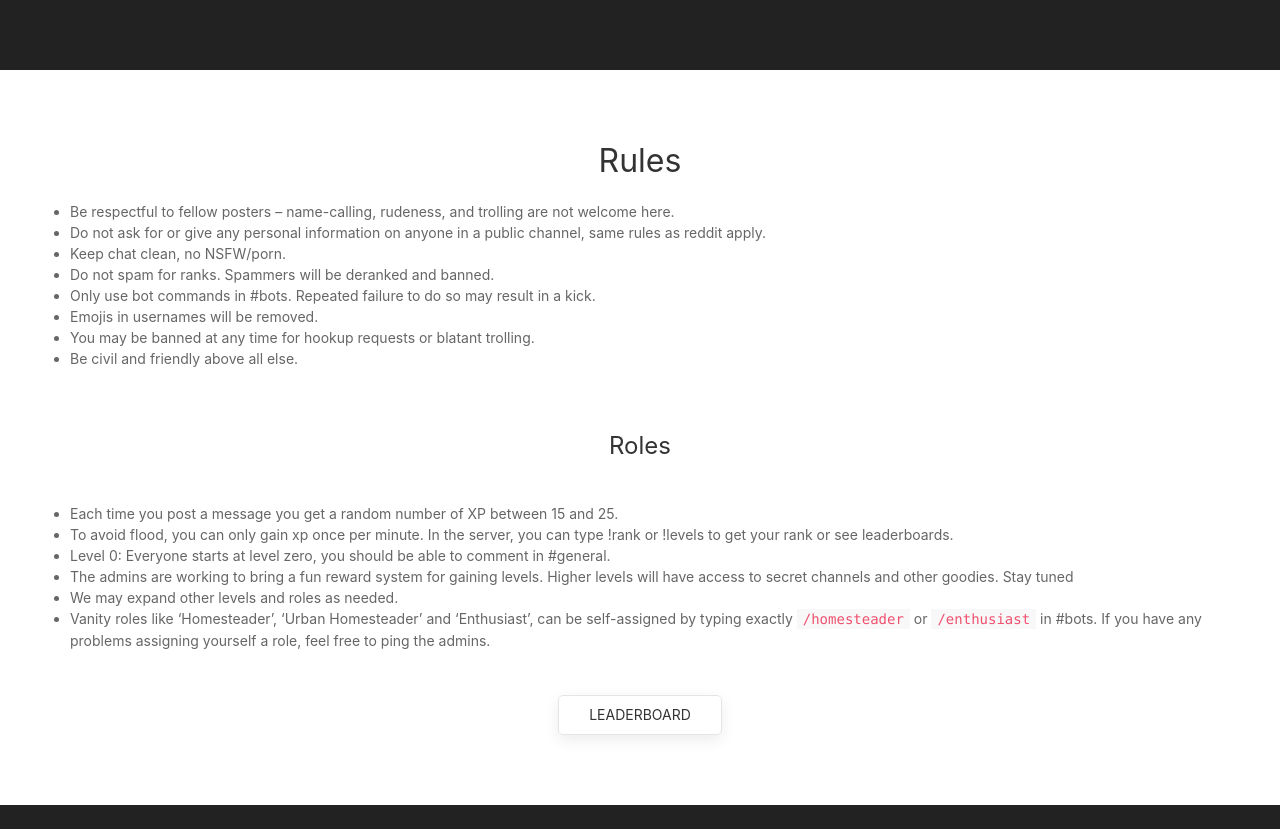
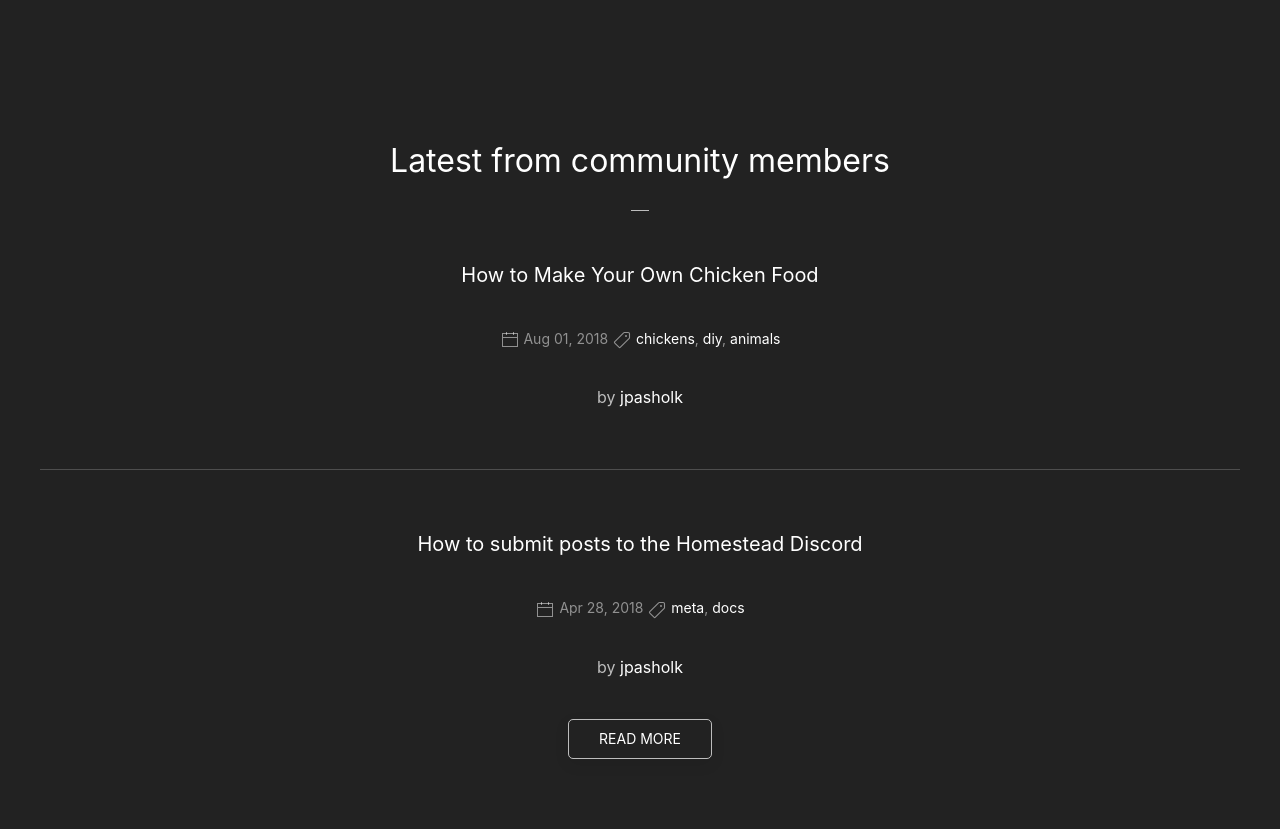
Before and after one commit to DIY-Homestead/Discord, a Jekyll site: the page built from index.html, in a window 1280 px wide and 1400 px high, scrolled down 807 px. Shown: the part 119-948 px from the top of the window. Built offline with Jekyll 4.4.1, drawn with Linux system fonts in a browser that asks for light colours; grey boxes are pictures that could not be loaded.

Commit message:
Added night mode toggle, moved rules to it's own page.

```diff
--- a/_includes/footer.html
+++ b/_includes/footer.html
@@ -5,10 +5,11 @@
         <div class="uk-text-center uk-text-small">
           <p>
             <a class="uk-link-text" href="{{ site.baseurl }}/index.html#Join">Join</a> |
-            <a class="uk-link-text" href="{{ site.baseurl }}/index.html#Rules">Rules</a> |
+            <a class="uk-link-text" href="{{ site.baseurl }}/rules">Rules</a> |
             <a class="uk-link-text" href="{{ site.baseurl }}/blog">Blog</a>
-            <br> &copy; <a class="uk-link-text uk-text-small" href="https://github.com/DIY-Homestead/Discord">Source</a>
             <br>
+            <a href="https://github.com/DIY-Homestead/Discord" class="uk-icon-button" uk-icon="github"></a>
+            <a class="uk-icon-button" type="button" uk-toggle="target: .toggle-custom; cls: uk-section-secondary"><span uk-icon="bolt"></span></a>
           </p>
         </div>
       </div>
--- a/_includes/header.html
+++ b/_includes/header.html
@@ -5,7 +5,6 @@
         <ul class="uk-navbar-nav">
           <!--<li><a href="/index.html#About" uk-scroll>About</a></li>-->
           <li><a href="/Discord/index.html#Join">Join</a></li>
-          <li><a href="/Discord/index.html#Rules">Rules</a></li>
           <li><a href="{{ site.baseurl }}/blog">Blog</a></li>
         </ul>
       </div>
--- a/_layouts/home.html
+++ b/_layouts/home.html
@@ -2,7 +2,7 @@
 layout: default
 ---
 <main>
-  <div id="Join" class="uk-section uk-section-secondary">
+  <div id="Join" class="toggle-custom uk-section uk-section-secondary">
     <div class="uk-container uk-text-center">
       <h2><a class="uk-link-text" href="https://discord.gg/w5wnFKT">Join</a></h2>
       <div class="uk-grid-match uk-child-width-1-1@m" uk-grid>
@@ -16,39 +16,7 @@
     </div>
   </div>
 
-  <div id="Rules" class="uk-section uk-section">
-    <div class="uk-container uk-text-center">
-      <h2>Rules</h2>
-      <div class="uk-grid-match uk-child-width-1-1@m uk-text-left" uk-grid>
-        <div class="uk-flex uk-flex-center uk-text-small">
-          <ul>
-            <li>Be respectful to fellow posters – name-calling, rudeness, and trolling are not welcome here.</li>
-            <li>Do not ask for or give any personal information on anyone in a public channel, same rules as reddit apply.</li>
-            <li>Keep chat clean, no NSFW/porn.</li>
-            <li>Do not spam for ranks. Spammers will be deranked and banned.</li>
-            <li>Only use bot commands in #bots. Repeated failure to do so may result in a kick.</li>
-            <li>Emojis in usernames will be removed.</li>
-            <li>You may be banned at any time for hookup requests or blatant trolling.</li>
-            <li>Be civil and friendly above all else.</li>
-          </ul>
-          <h3 class="uk-text-center">Roles</h3>
-          <ul>
-            <li>Each time you post a message you get a random number of XP between 15 and 25.</li>
-            <li>To avoid flood, you can only gain xp once per minute. In the server, you can type !rank or !levels to get your rank or see leaderboards.</li>
-            <li>Level 0: Everyone starts at level zero, you should be able to comment in #general.</li>
-            <li>The admins are working to bring a fun reward system for gaining levels. Higher levels will have access to secret channels and other goodies. Stay tuned</li>
-            <li>We may expand other levels and roles as needed.</li>
-            <li>Vanity roles like ‘Homesteader’, ‘Urban Homesteader’ and ‘Enthusiast’, can be self-assigned by typing exactly <code>/homesteader</code> or <code>/enthusiast</code> in #bots. If you have any problems assigning yourself a role, feel free to ping
-              the admins.</li>
-          </ul>
-        </div>
-      </div>
-      <br>
-      <a class="uk-button uk-button-default uk-border-rounded uk-box-shadow-medium uk-box-shadow-hover-small uk-margin" href="https://mee6.xyz/leaderboard/310629171179290635" target="_blank">Leaderboard</a>
-    </div>
-  </div>
-
-  <div id="Blog" class="uk-section uk-section-secondary">
+  <div id="" class="toggle-custom uk-section uk-section-secondary">
     <div class="uk-container uk-text-center">
       <h2><a class="uk-link-text" href="{{ site.baseurl }}/blog">Latest from community members</a></h2>
       <div class="uk-grid-match uk-child-width-1-1@m" uk-grid>
```
Also changed, not shown: rules/index.html (added, +35 -0 lines).
